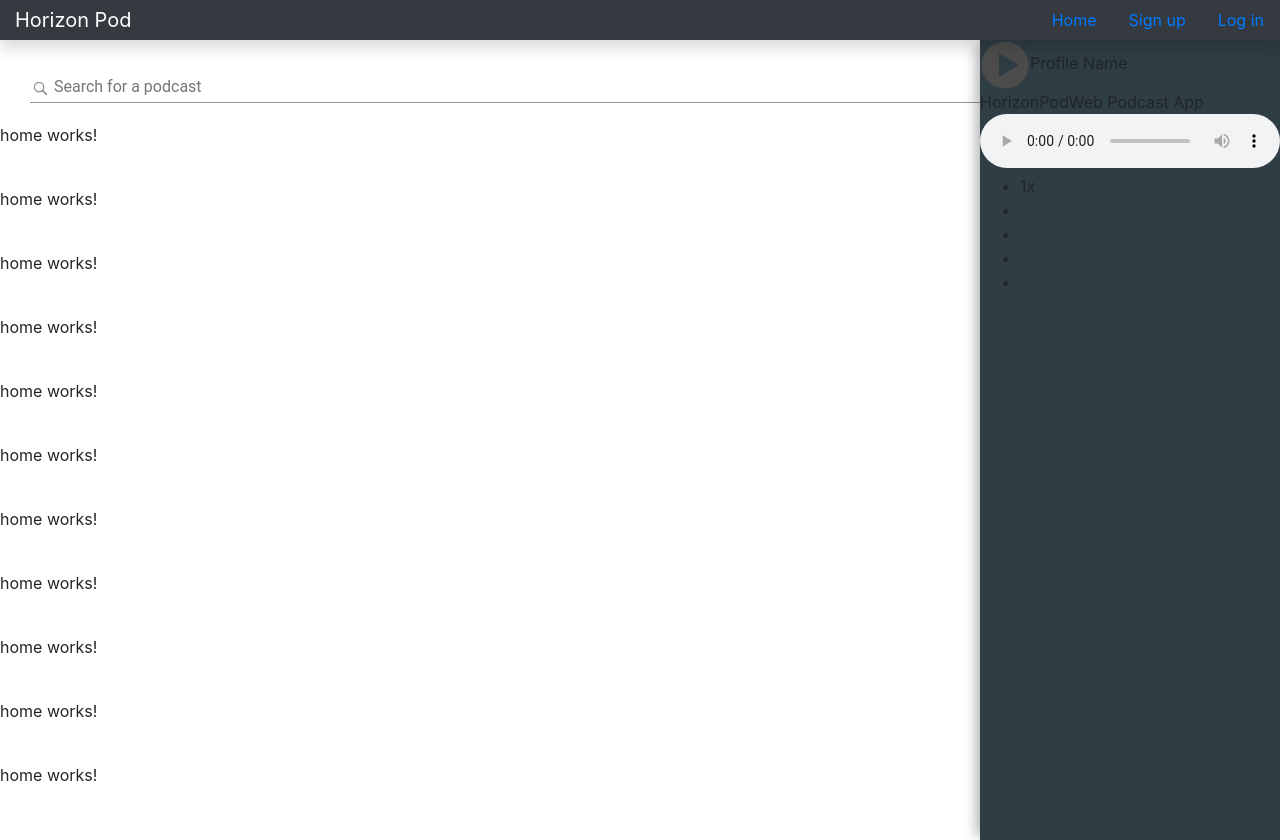
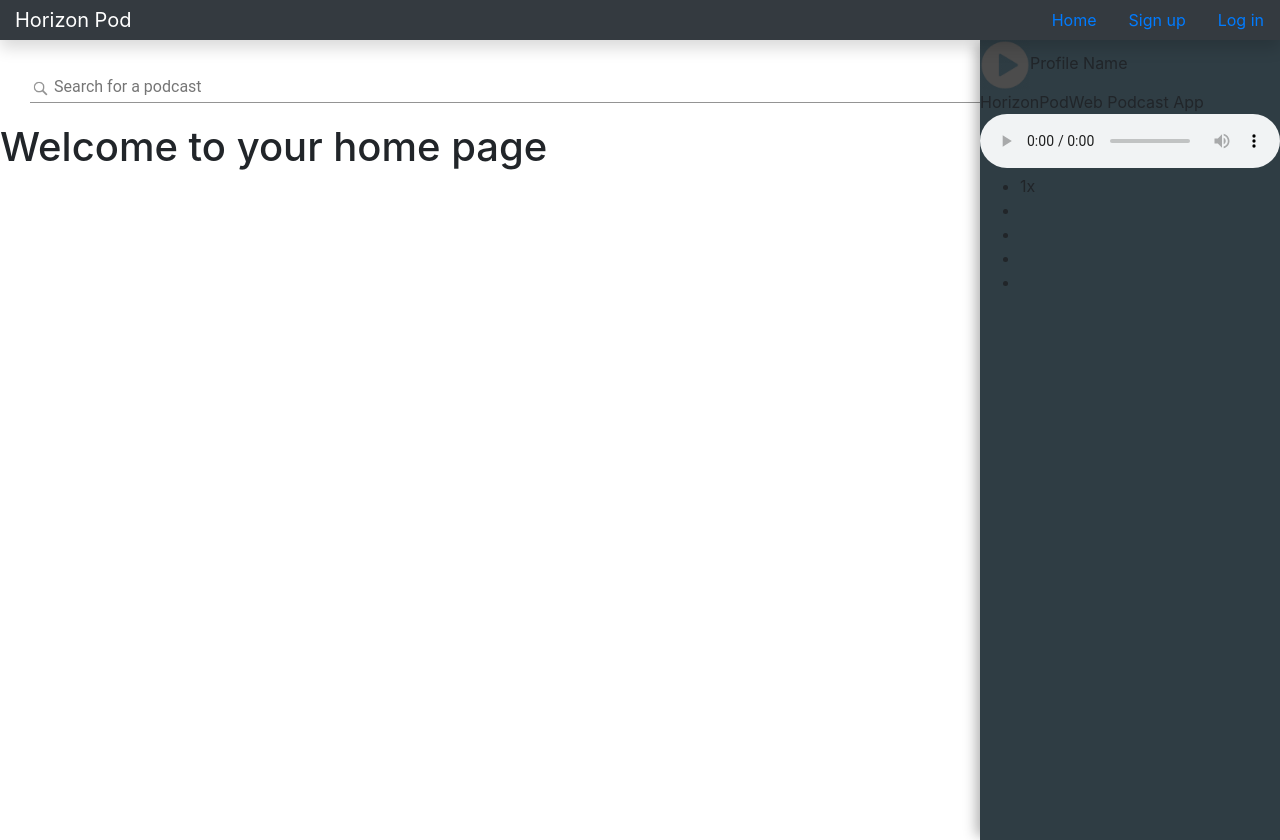
Before and after one commit to jessepatch/PodcastProject, an Angular app: page /home in a window 1280 px wide. Built offline with nearby package versions, Linux system fonts and the light colour scheme.

Commit message:
podcast data makes it to db, but not email

```diff
--- a/src/app/episode-list/episode-list.component.ts
+++ b/src/app/episode-list/episode-list.component.ts
@@ -21,6 +21,8 @@ export class EpisodeListComponent implements OnInit {
 
   //@Output() loadAudioPlayer = new EventEmitter();
 
+  subscribed:boolean;
+
   public loadAudio(index:number) {
     console.log("Step 1: loadaudio in episodelist component");
     console.log(this.episodeList[index].enclosure.url);
@@ -29,7 +31,16 @@ export class EpisodeListComponent implements OnInit {
     this.episodelistservice.loadAudio(this.episodeList[index].enclosure.url);
   }
 
-  public subscribe(podcast:Podcast) {
-    this.episodelistservice.subscribe(this.podcast);
+  public subscribe() {
+    this.episodelistservice.subscribe(this.podcast).subscribe(
+    data=>{
+      this.subscribed = true;
+      console.log("Subscribed to podcast");
+    },
+    error=>{
+
+    }
+  )
+
   }
 }
--- a/src/app/episode-list/episode-list.service.ts
+++ b/src/app/episode-list/episode-list.service.ts
@@ -1,13 +1,15 @@
 import { Injectable } from '@angular/core';
 import { Podcast } from '../podcast/Podcast';
 import { HttpClient } from '@angular/common/http';
+import { Observable } from 'rxjs';
+import { LoginService } from '../login/login.service';
 
 @Injectable({
   providedIn: 'root'
 })
 export class EpisodeListService {
 
-  constructor(private http:HttpClient) { }
+  constructor(private http:HttpClient, private loginService:LoginService) { }
 
   nowPlaying:string = null;
 
@@ -18,7 +20,12 @@ export class EpisodeListService {
     this.nowPlaying = url;
   }
 
-  public subscribe(podcast:Podcast) {
-    return this.http.post('http://localhost:8080/subscribe', podcast)
+  public subscribe(podcast:Podcast):Observable<any> {
+    let podcastSubscription = {};
+    podcastSubscription['email'] = this.loginService.getLoginUser();
+    podcastSubscription['podcast_name'] = podcast.collectionName;
+    podcastSubscription['img_url'] = podcast.artworkUrl600;
+    podcastSubscription['feed_url'] = podcast.feedUrl;
+    return this.http.post('http://localhost:8080/subscribe', podcastSubscription);
   }
 }
--- a/src/app/home/home.component.html
+++ b/src/app/home/home.component.html
@@ -1,23 +1,14 @@
-<p>
-  home works!
-</p><br><p>
-  home works!
-</p><br><p>
-  home works!
-</p><br><p>
-  home works!
-</p><br><p>
-  home works!
-</p><br><p>
-  home works!
-</p><br><p>
-  home works!
-</p><br><p>
-  home works!
-</p><br><p>
-  home works!
-</p><br><p>
-  home works!
-</p><br><p>
-  home works!
-</p><br>
+<h1>Welcome to your home page</h1>
+
+<div class="row">
+    <div class="col-sm-6 maxwidth450px" *ngFor="let podcast of searchPodcasts, let i = index">
+      <div class="card" (click)="episodeList(i)">
+        <div class="card-body">
+          <div class="inline-card">
+          <h5 class="card-title">{{podcast.collectionName}}</h5>
+        </div>
+          <img class="img-search-result" [src]="podcast.artworkUrl600" [alt]="podcast.collectionName">
+        </div>
+      </div>
+    </div>
+  </div>
--- a/src/app/home/home.component.ts
+++ b/src/app/home/home.component.ts
@@ -1,4 +1,6 @@
 import { Component, OnInit } from '@angular/core';
+import { LoginService } from '../login/login.service';
+import { User } from '../user/User';
 
 @Component({
   selector: 'app-home',
@@ -7,9 +9,11 @@ import { Component, OnInit } from '@angular/core';
 })
 export class HomeComponent implements OnInit {
 
-  constructor() { }
+  constructor(private loginService:LoginService) { }
 
   ngOnInit() {
   }
 
+  user:User = this.loginService.getLoginUser();
+
 }
```
Also changed, not shown: 1 other file (tests, documents, lock files or other folders).
